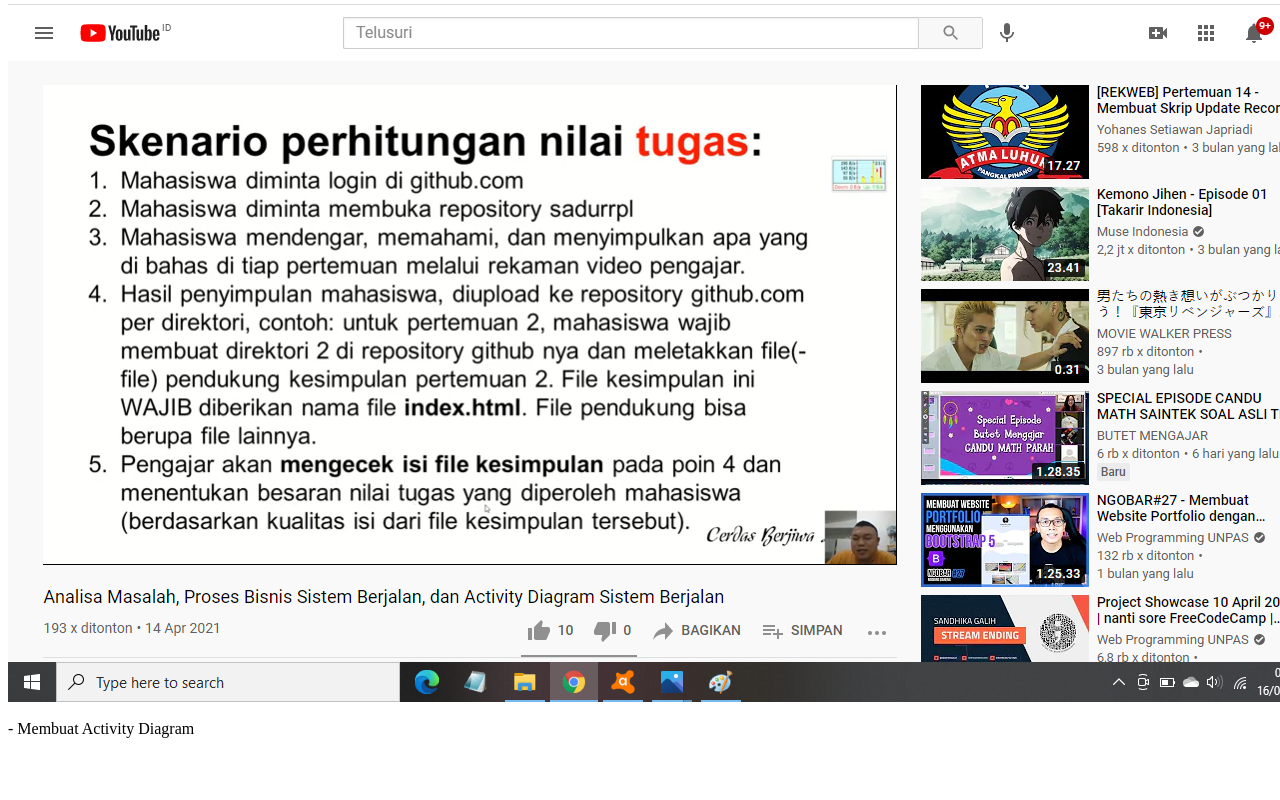
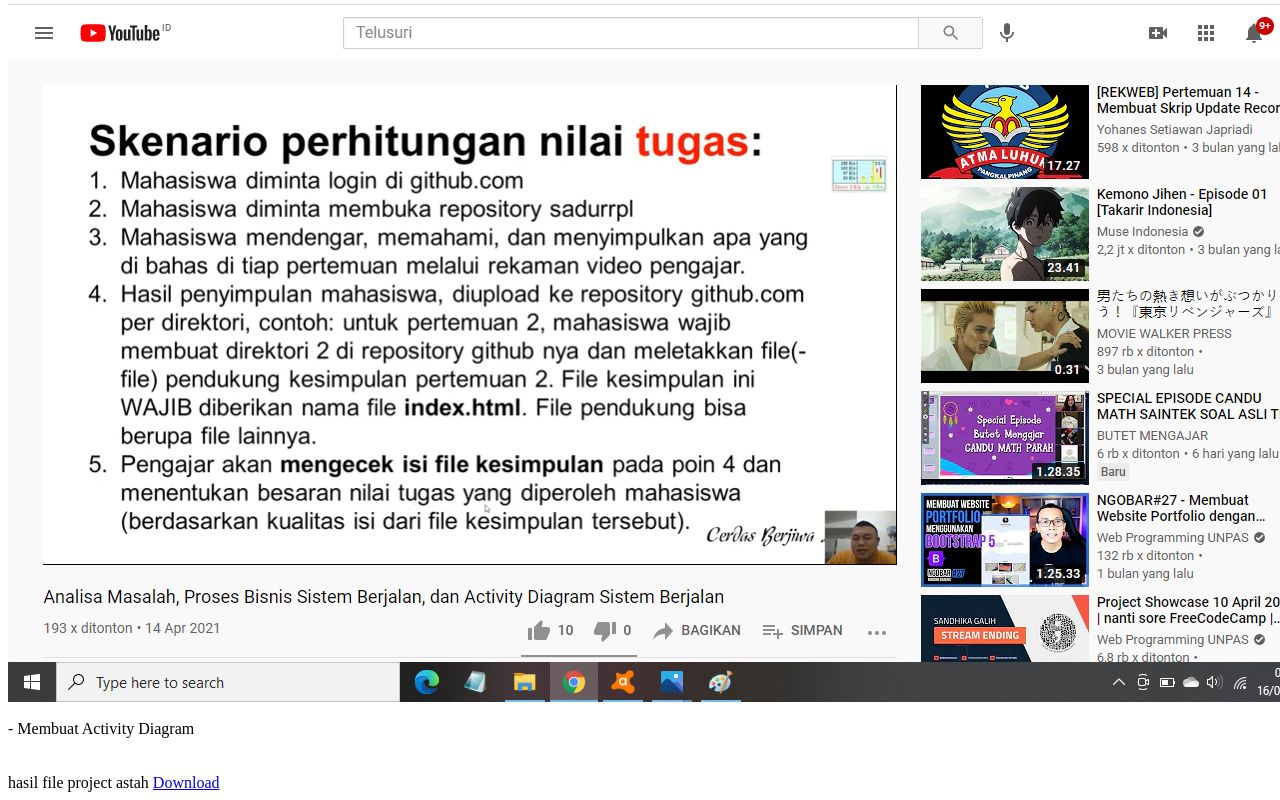
Before and after one commit to ArrasidFadhli/sadurrpl, a plain HTML site: page 2/index.html in a window 1280 px wide. Shown: the part 1844-2644 px from the top of the page. Before the commit the page ends 2590 px from the top, so only its background shows below. Drawn offline with Linux system fonts and the light colour scheme.

Commit message:
Update index.html

```diff
--- a/2/index.html
+++ b/2/index.html
@@ -14,3 +14,5 @@ Hasil saya menyudur dari penjelasan divideo pada pertemuan ke 2:<br>
 <img src="p2.png">
 <br><br>
 - Membuat Activity Diagram<br>
+<br><br>
+hasil file project astah <a href="AD Berjalan.asta" target="_blank">Download</a>
```
